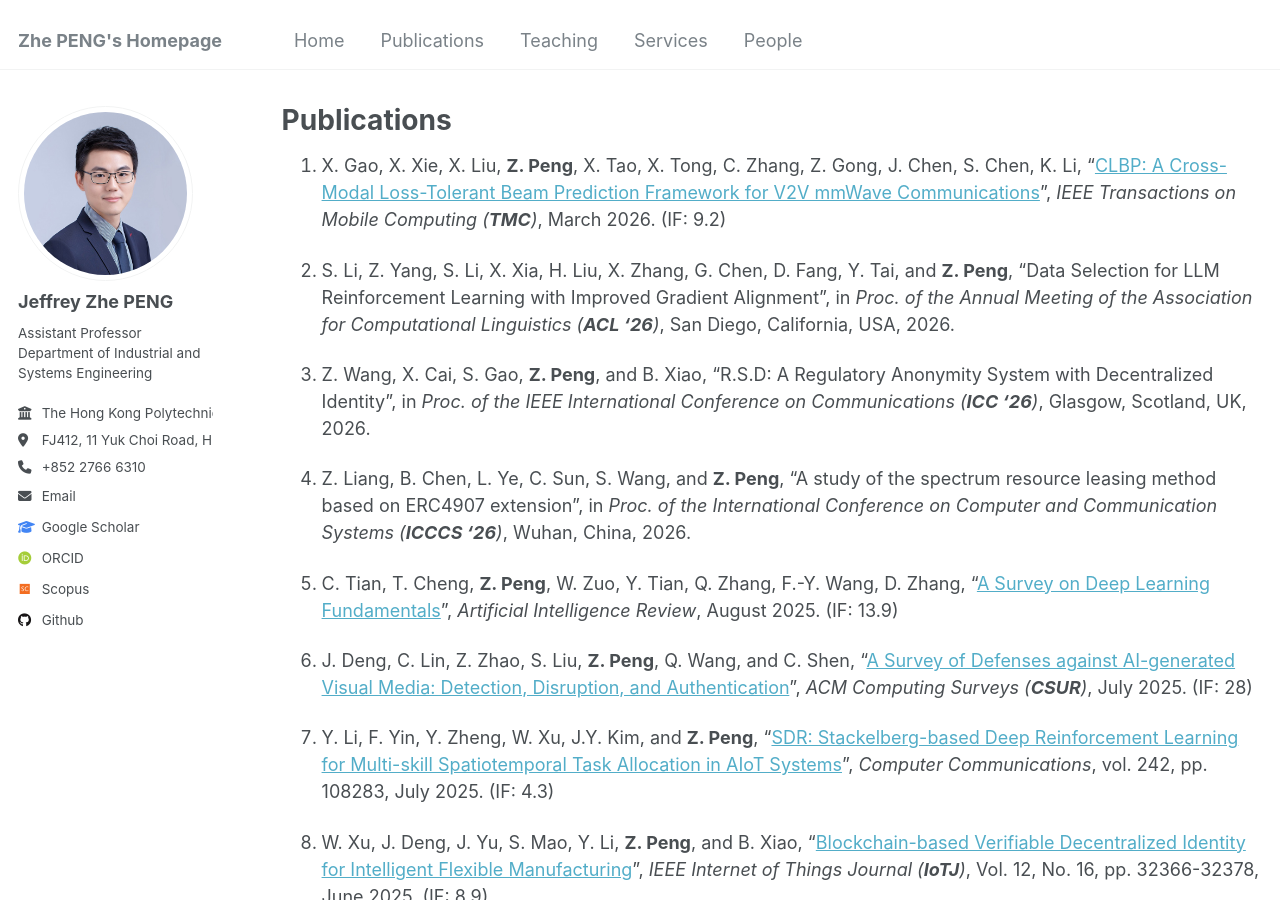
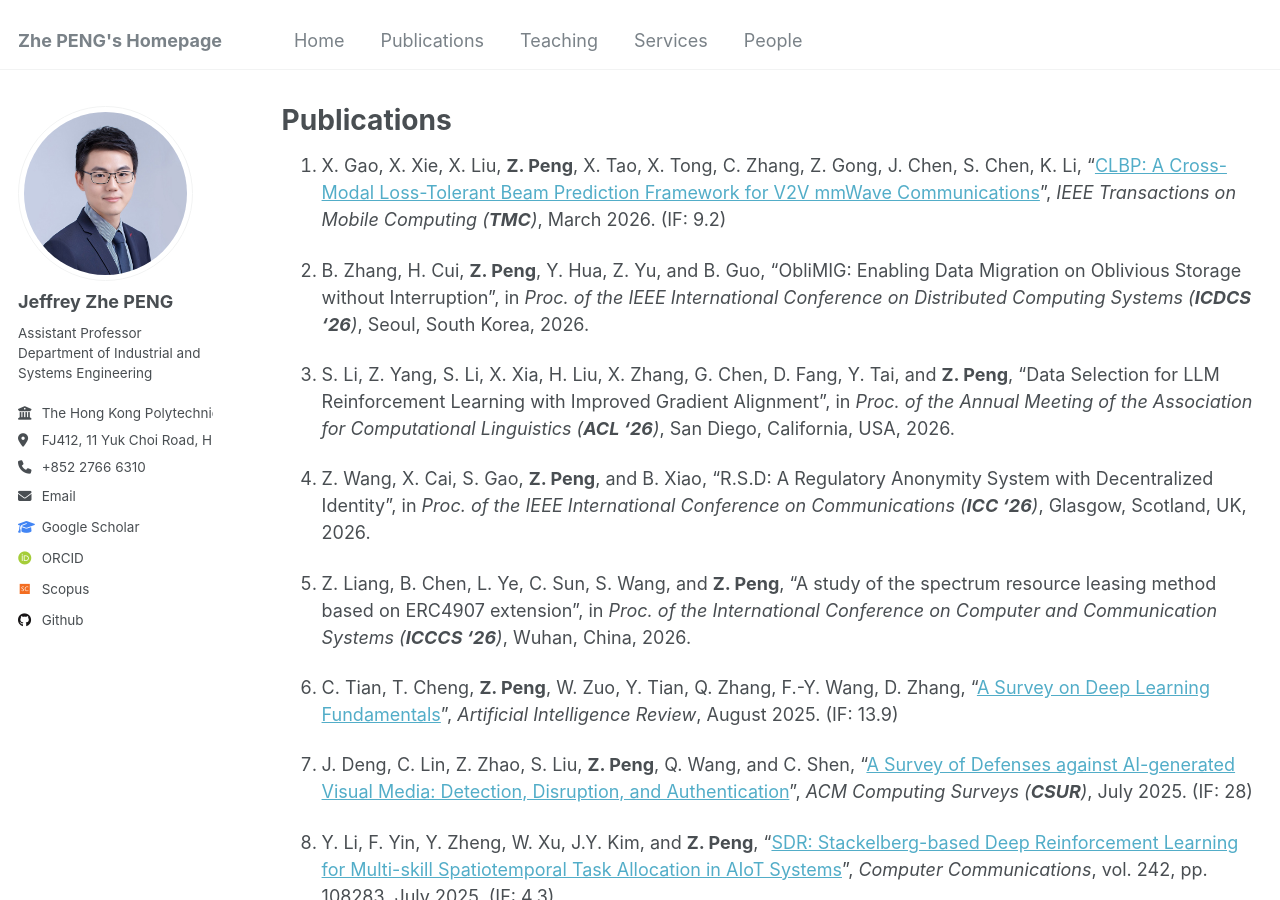
Before and after one commit to PENG-Zhe/peng-zhe.github.io, a Jekyll site: the page built from _pages/publications.md, in a window 1280 px wide and 900 px high. Built offline with Jekyll 4.4.1, drawn with Linux system fonts in a browser that asks for light colours; some web fonts are replaced.

Commit message:
Update publications.md

```diff
--- a/_pages/publications.md
+++ b/_pages/publications.md
@@ -4,6 +4,8 @@ permalink: /publications/
 layout: archive
 ---
 1. X. Gao, X. Xie, X. Liu, **Z. Peng**, X. Tao, X. Tong, C. Zhang, Z. Gong, J. Chen, S. Chen, K. Li, "[CLBP: A Cross-Modal Loss-Tolerant Beam Prediction Framework for V2V mmWave Communications](https://ieeexplore.ieee.org/abstract/document/11434985)", _IEEE Transactions on Mobile Computing (**TMC**)_, March 2026. (IF: 9.2)
+
+1. B. Zhang, H. Cui, **Z. Peng**, Y. Hua, Z. Yu, and B. Guo, "ObliMIG: Enabling Data Migration on Oblivious Storage without Interruption", in _Proc. of the IEEE International Conference on Distributed Computing Systems (**ICDCS '26**)_, Seoul, South Korea, 2026.
 
 1. S. Li, Z. Yang, S. Li, X. Xia, H. Liu, X. Zhang, G. Chen, D. Fang, Y. Tai, and **Z. Peng**, "Data Selection for LLM Reinforcement Learning with Improved Gradient Alignment", in _Proc. of the Annual Meeting of the Association for Computational Linguistics (**ACL '26**)_, San Diego, California, USA, 2026.
 
```
